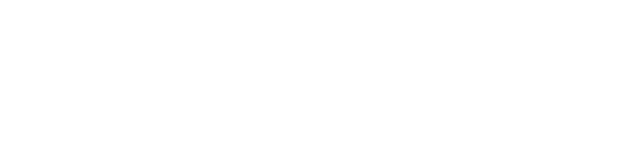
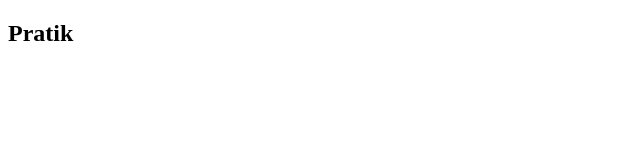
Before and after one commit to vikaskhandelwal640/vikas, a plain HTML site: page index.html in a window 1280 px wide. Shown: the whole page, without its empty margins (0-640 px from the left). Drawn offline with Linux system fonts and the light colour scheme.

Commit message:
added h1 name pratik

```diff
--- a/index.html
+++ b/index.html
@@ -6,6 +6,8 @@
     <title>main</title>
 </head>
 <body>
-    <section></section>
+    <section>
+        <h1>Pratik</h1>
+    </section>
 </body>
 </html>
```
